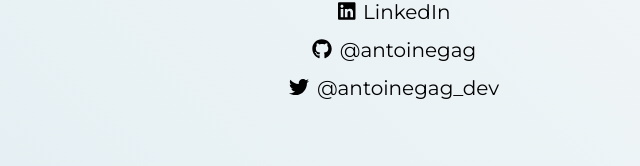
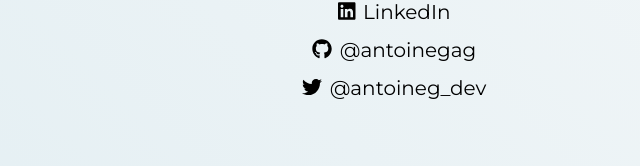
Before and after one commit to antoinegag/antoineg.dev, a React (Create React App) app: page /#/ in a window 1280 px wide. Shown: the part 3678-3844 px from the top of the page, without its empty margins (246-886 px from the left). Built offline with nearby package versions, Linux system fonts and the light colour scheme; what i18next-xhr-backend would draw is missing.

Commit message:
Update twitter handle

```diff
--- a/src/pages/Home/Contact.js
+++ b/src/pages/Home/Contact.js
@@ -39,7 +39,7 @@ export default function Contact() {
         </div>
         <div className="my-2">
           <FontAwesomeIcon icon={faTwitter} className="mr-2" />
-          <a href="https://twitter.com/antoinegag_dev">@antoinegag_dev</a>
+          <a href="https://twitter.com/antoineg_dev">@antoineg_dev</a>
         </div>
       </div>
     </div>
```
